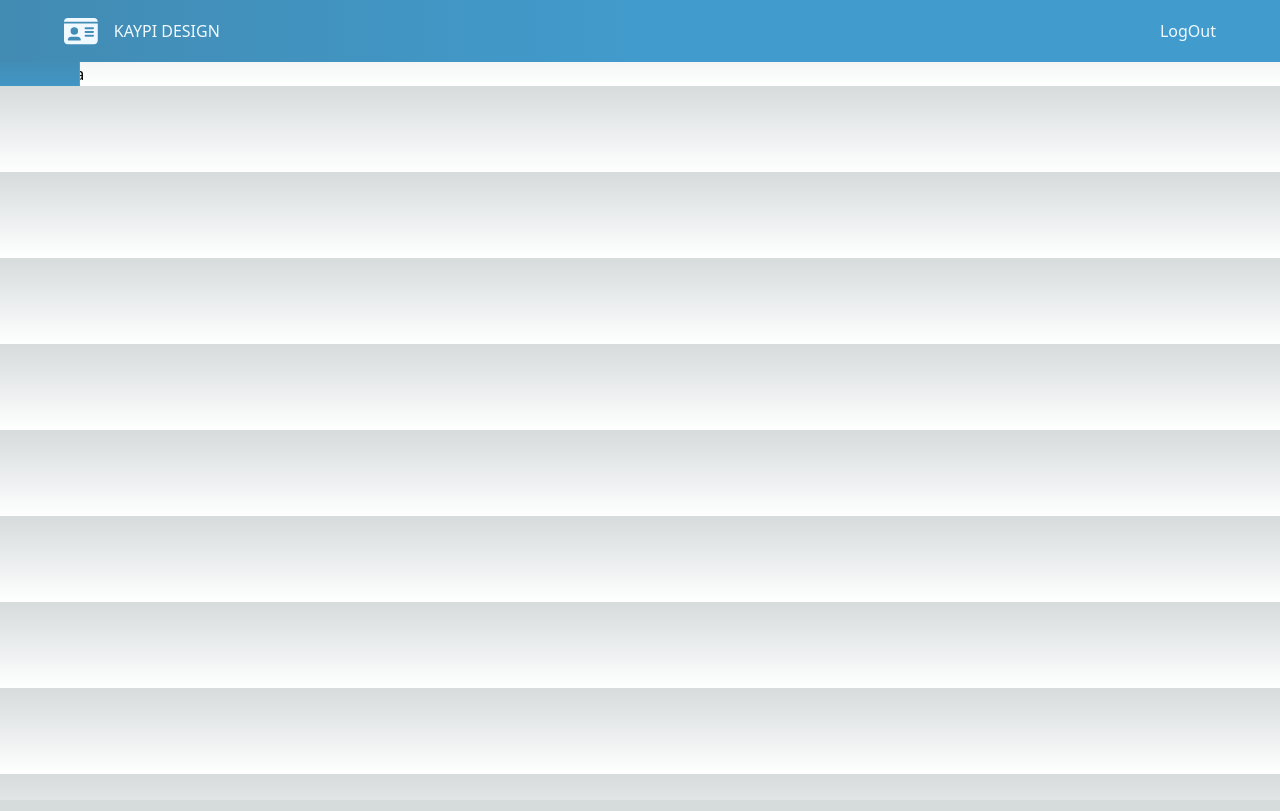
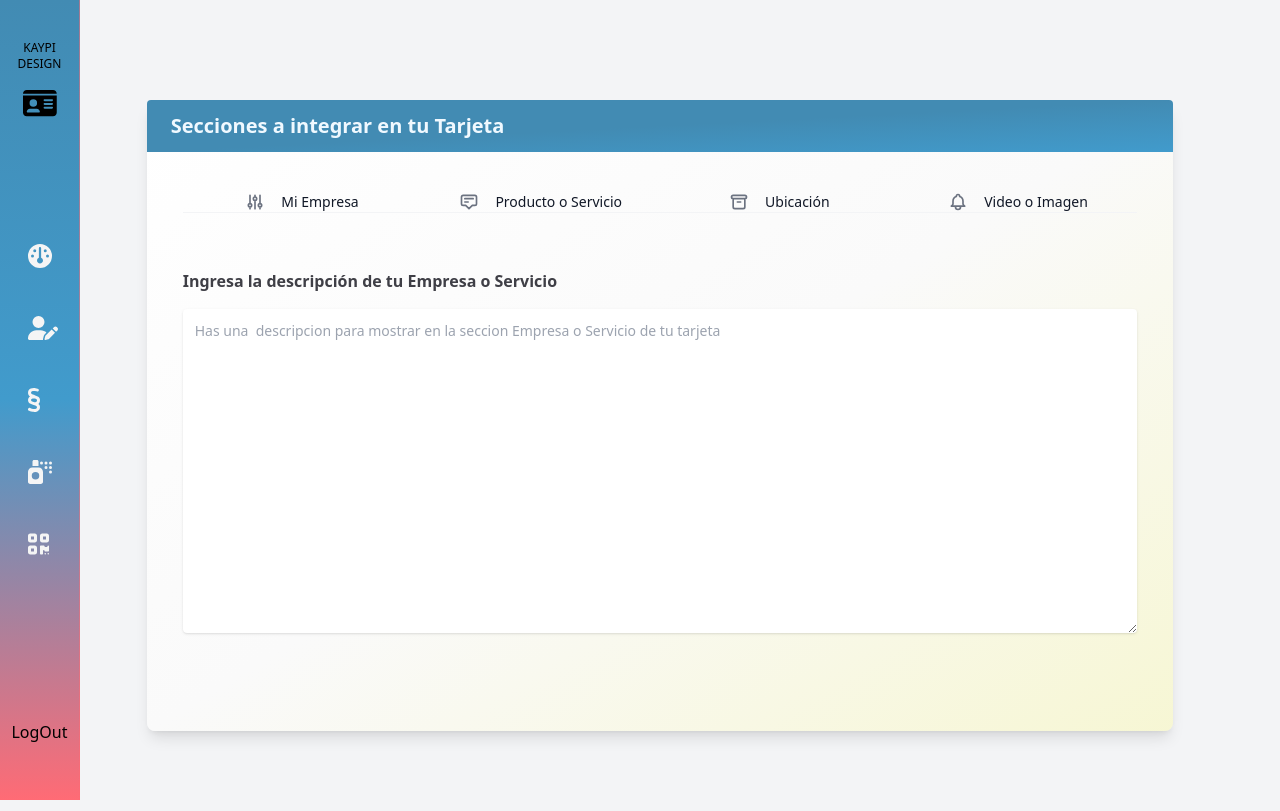
Before and after one commit to RamiroQuiro/kaypi, a Next.js app: page /dashboard/Secciones/MiEmpresa in a window 1280 px wide. Built offline with nearby package versions, Linux system fonts and the light colour scheme; what tailwind-clip-path would draw is missing.

Commit message:
cambiando diseño sidebar e implementando secciones

```diff
--- a/src/app/dashboard/DashboardHome.jsx
+++ b/src/app/dashboard/DashboardHome.jsx
@@ -7,6 +7,7 @@ export default function DashboardHome() {
         <InfoDasboard />
 
         <div className="w-[450px]">
+
         </div>
     </SectionOutlet>
     );
--- a/src/app/dashboard/Secciones/MiEmpresa/page.jsx
+++ b/src/app/dashboard/Secciones/MiEmpresa/page.jsx
@@ -1,7 +1,8 @@
 import React from 'react'
+import MiEmpresa from './MiEmpresa'
 
-export default function MiEmpresa() {
+export default function MiEmpresaHome() {
   return (
-    <div>MiEmpresa</div>
+    <MiEmpresa/>
   )
 }
--- a/src/app/dashboard/Secciones/Multimedia/page.jsx
+++ b/src/app/dashboard/Secciones/Multimedia/page.jsx
@@ -1,7 +1,8 @@
 import React from 'react'
+import Multimedia from './Multimedia'
 
-export default function Multimedia() {
+export default function MultimediaHome() {
   return (
-    <div>Multimedia</div>
+    <Multimedia/>
   )
 }
--- a/src/app/dashboard/Secciones/ProductoServicio/page.jsx
+++ b/src/app/dashboard/Secciones/ProductoServicio/page.jsx
@@ -1,7 +1,8 @@
 import React from 'react'
+import ProductoServicio from './ProductoServicio'
 
-export default function ProductoServicio() {
+export default function ProductoServicioHome() {
   return (
-    <div>ProductoServicio</div>
+   <ProductoServicio/>
   )
 }
--- a/src/app/dashboard/Secciones/SeccionesACompartir.jsx
+++ b/src/app/dashboard/Secciones/SeccionesACompartir.jsx
@@ -10,7 +10,7 @@ export default function SeccionesACompartir() {
   return (
     <SectionOutlet>
       <div className="flex flex-col w-full mt-10 md:mt-0 gap-10">
-       <BackgroundDorm>
+        {/* <BackgroundDorm>
           <CabeceraContenedor>
             <h2 className="text-blueGray-700 md:text-xl font-bold">
               Link a compartir en primer plano
@@ -19,16 +19,14 @@ export default function SeccionesACompartir() {
           <div className="flex-auto md:px-4 lg:px-4  pt-0">
             <FormularioPrimerosLink />
           </div>
-          </BackgroundDorm>
-          <BackgroundDorm>
+        </BackgroundDorm> */}
+        <BackgroundDorm>
           <CabeceraContenedor>
             <h2 className="text-blueGray-700 text-xl font-bold">
               Secciones a integrar en tu Tarjeta
             </h2>
           </CabeceraContenedor>
           <div className="flex-auto md:px-4 lg:px-4  pt-0">
-
-
             <FormularioSecciones />
           </div>
         </BackgroundDorm>
--- /dev/null
+++ b/src/app/dashboard/Secciones/layout.js
@@ -0,0 +1,35 @@
+import NavBar from "@/components/NavBar/NavBar";
+import { Inter } from "next/font/google";
+import TabsSeccion from "./Component/TabsSeccion";
+import SectionOutlet from "@/components/SectionOutlet";
+import BackgroundDorm from "@/components/BackgroundDorm";
+import CabeceraContenedor from "@/components/CabeceraContenedor";
+import FormularioPrimerosLink from "./FormularioPrimerosLink";
+const inter = Inter({ subsets: ["latin"] });
+
+export const metadata = {
+  title: "Create Next App",
+  description: "Generated by create next app",
+};
+
+export default function SeccionLayout({ children }) {
+  return (
+    <SectionOutlet>
+      <div className="flex flex-col w-full mt-10 md:mt-0 gap-10">
+        <BackgroundDorm>
+          <CabeceraContenedor>
+            <h2 className="text-blueGray-700 text-xl font-bold">
+              Secciones a integrar en tu Tarjeta
+            </h2>
+          </CabeceraContenedor>
+          <div className="flex-auto md:px-4 lg:px-4  pt-0">
+            <form className="py-10 flex flex-col item-centar justify-between">
+              <TabsSeccion />
+              <div>{children}</div>
+            </form>
+          </div>
+        </BackgroundDorm>
+      </div>
+    </SectionOutlet>
+  );
+}
--- a/src/app/dashboard/Secciones/page.jsx
+++ b/src/app/dashboard/Secciones/page.jsx
@@ -1,8 +1,7 @@
-import React from 'react'
-import SeccionesACompartir from './SeccionesACompartir'
+import React from "react";
+import SeccionesACompartir from "./SeccionesACompartir";
+import MiEmpresa from "./MiEmpresa/page";
 
 export default function Secciones() {
-  return (
-<SeccionesACompartir/>
-  )
+  return <MiEmpresa />;
 }
--- a/src/app/dashboard/layout.js
+++ b/src/app/dashboard/layout.js
@@ -16,7 +16,7 @@ export default function RootLayout({ children }) {
       <body>
         <main className="relative  w-screen overflow-x-hidden">
 
-          <NavBar />
+          {/* <NavBar /> */}
 
           <Sidebar/>
           {children}
--- a/src/components/CabeceraContenedor.jsx
+++ b/src/components/CabeceraContenedor.jsx
@@ -2,6 +2,6 @@ import React from 'react'
 
 export default function CabeceraContenedor({children}) {
   return (
-    <div className="rounded-t bg-gradient-to-tl from-primary-200 via-primary-100 to-primary-100 text-sky-50 mb-0 px-6 py-6">{children}</div>
+    <div className="rounded-t bg-gradient-to-tl from-primary-200 via-primary-100 to-primary-100 text-sky-50 mb-0 px-6 py-3">{children}</div>
   )
 }
--- a/src/components/SectionOutlet.jsx
+++ b/src/components/SectionOutlet.jsx
@@ -2,7 +2,7 @@ import React from "react";
 
 export default function SectionOutlet({ children }) {
   return (
-    <div className="w-full min-h-screen  bg-gray-100 pb-20 ">
+    <div className="w-full min-h-screen  bg-gray-100 py-20 ">
       <div className="md:w-10/12 w-11/12 mx-auto text-zinc-700 animate-[aparecer_1s] flex  flex-col justify-center gap-20 items-center md:pt-5 pt-24 md:pl-10">
         {children}
       </div>
--- a/src/sidebar/Sidebar.jsx
+++ b/src/sidebar/Sidebar.jsx
@@ -1,4 +1,4 @@
-"use client"
+"use client";
 
 import {
   faBabyCarriage,
@@ -7,6 +7,7 @@ import {
   faBarsStaggered,
   faBurger,
   faDashboard,
+  faIdCard,
   faMarsAndVenus,
   faMedal,
   faQrcode,
@@ -18,11 +19,12 @@ import {
 import { FontAwesomeIcon } from "@fortawesome/react-fontawesome";
 import { useState } from "react";
 import ButtonSidebar from "./componentes/ButtonSidebar";
+import Link from "next/link";
 export default function Sidebar() {
   const [toggle, setToggle] = useState(false);
 
   return (
-    <div className="md:w-20 md:border-r border-primary-300/50 w-screen absolute top-0 left-0 md:h-full duration-300  md:bg-gradient-to-t md:from-primary-300 md:via-primary-200 md:to-primary-100 bg-gradient-to-r from-primary-100/80 via-primary-100/80 to-primary-200/80 backdrop-blur-sm  mt-14  md:pt-20 shadow-lg md:shadow-none z-20">
+    <div className="md:w-20 md:border-r border-primary-300/50 w-screen fixed top-0 left-0 md:h-screen duration-300  md:bg-gradient-to-t md:from-primary-300 md:via-primary-200 md:to-primary-100 bg-gradient-to-r from-primary-100/80 via-primary-100/80 to-primary-200/80 backdrop-blur-sm  mx-auto md:items-center    shadow-lg md:shadow-none z-20">
       <div
         className={`bg-gradient-to-r from-primary-100 via-primary-200 to-primary-200 w-full md:hidden cursor-pointer py-3 flex items-center justify-end pr-10 text-sky-50 text-2xl  duration-300`}
         onClick={() => setToggle(!toggle)}
@@ -35,19 +37,49 @@ export default function Sidebar() {
       <div
         className={`${
           !toggle && "hidden md:flex"
-          }  mx-auto flex flex-col py-2 duration-300 items-center md:items-start justify-between gap-5 relative z-30`}
+        }  mx-auto flex flex-col py-2 duration-300 items-center md:items-start h-full justify-center gap-8  relative z-30 `}
       >
-        <ButtonSidebar link={"dashboard"} icon={faDashboard} setToggle={setToggle}>
+        <Link
+          target="_blank"
+          href={`#`}
+          className="flex flex-col items-center mx-auto text-center absolute top-10 w-full px-2 justify-center gap-4 cursor-pointer"
+        >
+          <span className="w-full mx-auto text-xs text-center font-thin">KAYPI DESIGN</span>
+          <FontAwesomeIcon icon={faIdCard} className=" text-3xl" />
+        </Link>
+        <ButtonSidebar
+          link={"dashboard"}
+          icon={faDashboard}
+          setToggle={setToggle}
+        >
           Dashboard
         </ButtonSidebar>
-        <ButtonSidebar link={"dashboard/DatosPersonales"} icon={faUserPen} setToggle={setToggle}>
+        <ButtonSidebar
+          link={"dashboard/DatosPersonales"}
+          icon={faUserPen}
+          setToggle={setToggle}
+        >
           Datos
         </ButtonSidebar>
-        <ButtonSidebar link={"dashboard/Secciones"} icon={faSection} setToggle={setToggle}>
+        <ButtonSidebar
+          link={"dashboard/Secciones"}
+          icon={faSection}
+          setToggle={setToggle}
+        >
           Secciones
         </ButtonSidebar>
-        <ButtonSidebar link={"/diseños"} icon={faSprayCan} setToggle={setToggle}>Diseños</ButtonSidebar>
-        <ButtonSidebar link={"/crearQR"} icon={faQrcode} setToggle={setToggle}>QR</ButtonSidebar>
+        <ButtonSidebar
+          link={"/diseños"}
+          icon={faSprayCan}
+          setToggle={setToggle}
+        >
+          Diseños
+        </ButtonSidebar>
+        <ButtonSidebar link={"/crearQR"} icon={faQrcode} setToggle={setToggle}>
+          QR
+        </ButtonSidebar>
+        <button onClick={"logOut"}  className="flex flex-col items-center mx-auto text-center absolute bottom-14 w-full px-2 justify-center gap-4 cursor-pointer"
+        >LogOut</button>
       </div>
     </div>
   );
```
Also changed, not shown: src/app/dashboard/Secciones/Ubicacion/Ubicacion.jsx (line endings or trailing spaces).
